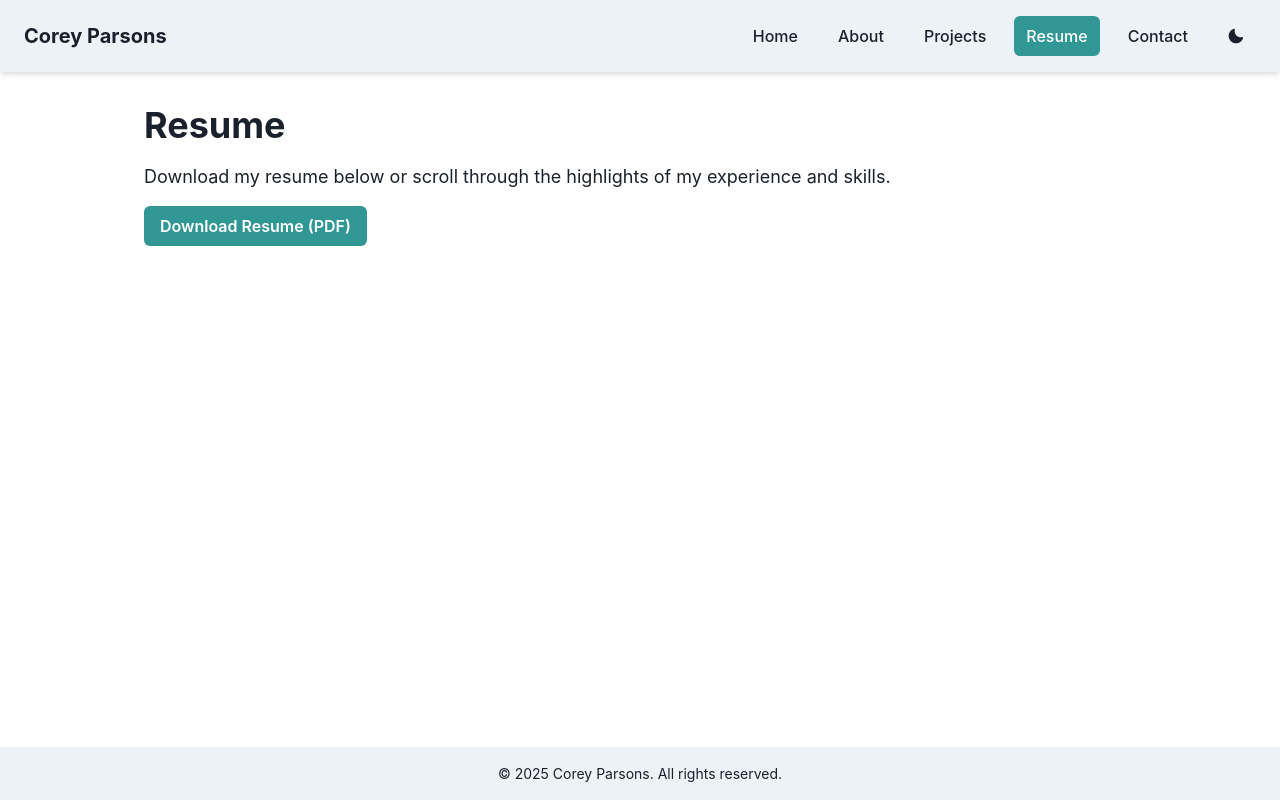
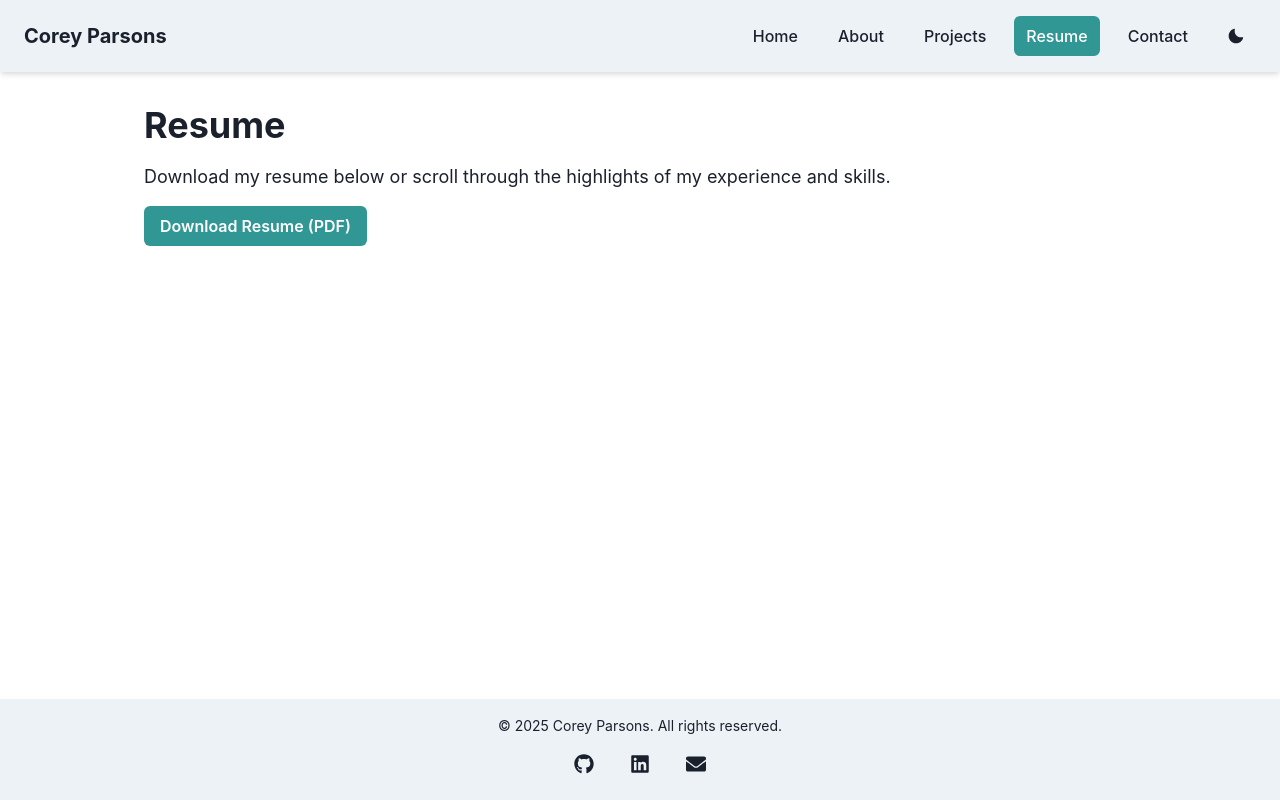
Before and after one commit to cpars/Portfolio, a React (Vite) app: page /resume in a window 1280 px wide. Built offline with nearby package versions, Linux system fonts and the light colour scheme.

Commit message:
Added social links to footer

```diff
--- a/package.json
+++ b/package.json
@@ -17,6 +17,7 @@
     "framer-motion": "^12.7.4",
     "react": "^19.0.0",
     "react-dom": "^19.0.0",
+    "react-icons": "^5.5.0",
     "react-router-dom": "^7.5.1"
   },
   "devDependencies": {
--- a/src/components/Footer.tsx
+++ b/src/components/Footer.tsx
@@ -1,4 +1,6 @@
-import { Box, Text } from "@chakra-ui/react";
+// src/components/Footer.tsx
+import { Box, Text, HStack, Link, IconButton } from "@chakra-ui/react";
+import { FaGithub, FaLinkedin, FaEnvelope } from "react-icons/fa";
 
 const Footer = () => {
   return (
@@ -10,9 +12,41 @@ const Footer = () => {
       bg="gray.100"
       _dark={{ bg: "gray.900" }}
     >
-      <Text fontSize="sm">
+      <Text fontSize="sm" mb={2}>
         © {new Date().getFullYear()} Corey Parsons. All rights reserved.
       </Text>
+
+      <HStack spacing={4} justify="center">
+        {/* GitHub */}
+        <Link href="https://github.com/cpars" isExternal>
+          <IconButton
+            icon={<FaGithub />}
+            aria-label="GitHub"
+            variant="ghost"
+            fontSize="20px"
+          />
+        </Link>
+
+        {/* LinkedIn */}
+        <Link href="https://linkedin.com/in/cpars" isExternal>
+          <IconButton
+            icon={<FaLinkedin />}
+            aria-label="LinkedIn"
+            variant="ghost"
+            fontSize="20px"
+          />
+        </Link>
+
+        {/* Email */}
+        <Link href="mailto:cparsons0730@yahoo.com.com">
+          <IconButton
+            icon={<FaEnvelope />}
+            aria-label="Email"
+            variant="ghost"
+            fontSize="20px"
+          />
+        </Link>
+      </HStack>
     </Box>
   );
 };
```
Also changed, not shown: 1 other file (tests, documents, lock files or other folders).
